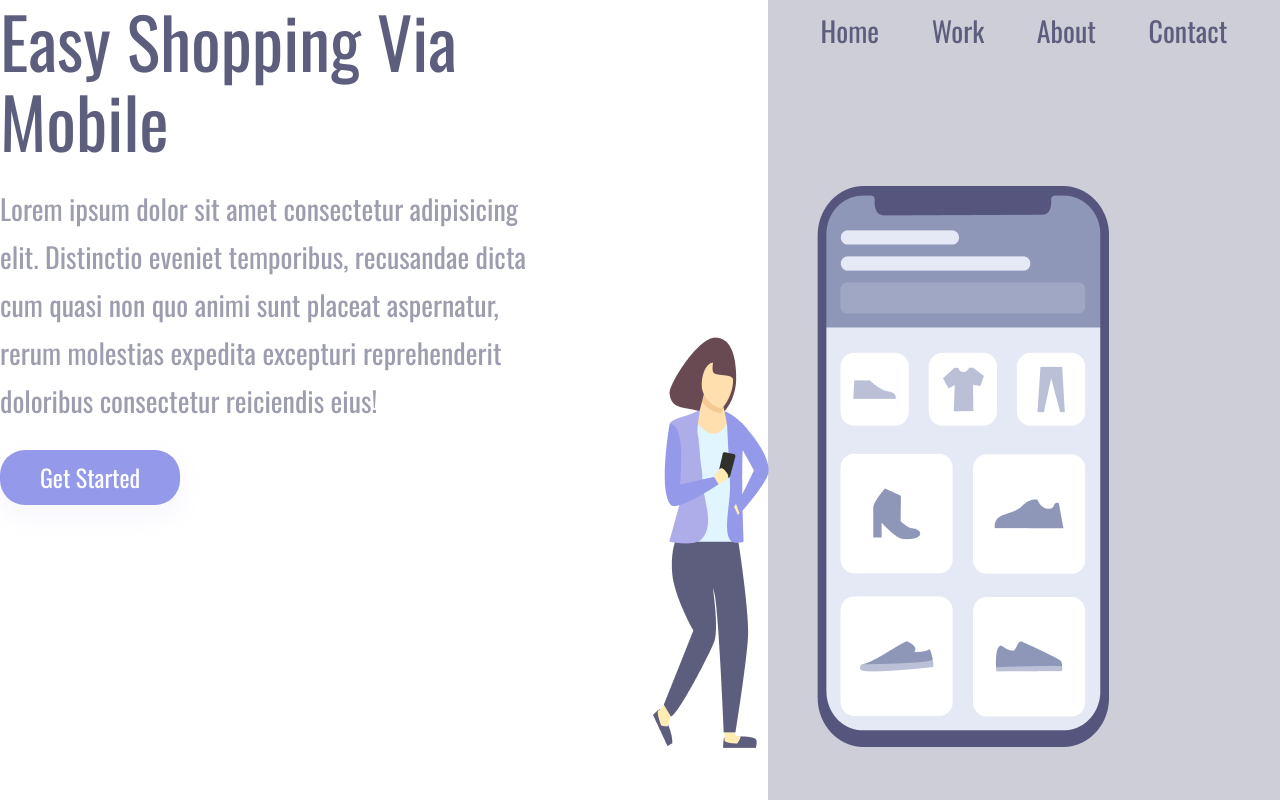
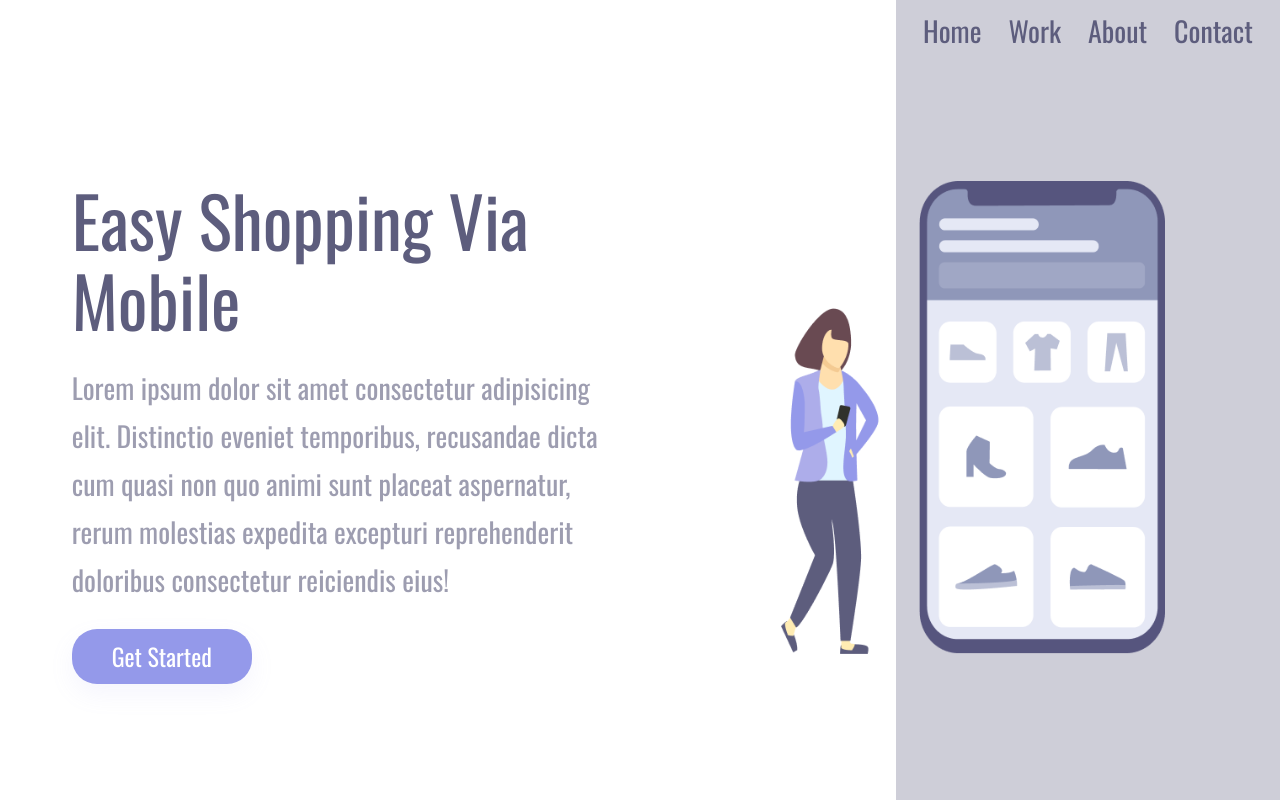
Before and after one commit to Matheus-AlvesCS/Projeto-responsivo, a plain HTML site: page index.html in a window 1280 px wide. Drawn offline with nearby package versions, Linux system fonts and the light colour scheme.

Commit message:
Arquivo css inicial

```diff
--- a/style.css
+++ b/style.css
@@ -18,7 +18,7 @@ main {
 .container-right {
   background-color: rgba(93, 93, 125, 0.3);
   height: 100%;
-  width: 40%;
+  width: 30%;
 }
 
 header {
@@ -35,19 +35,20 @@ header {
 }
 
 img {
-  display: block;
   max-width: 100%;
   position: relative;
-  top: 125px;
-  right: 115px;
+  top: 15%;
+  right: 30%;
 }
 
 .container-left {
-  width: 60%;
+  width: 70%;
 }
 
 .content-box {
   max-width: 540px;
+  margin-top: 20%;
+  margin-left: 8%;
 }
 
 h1 {
```
